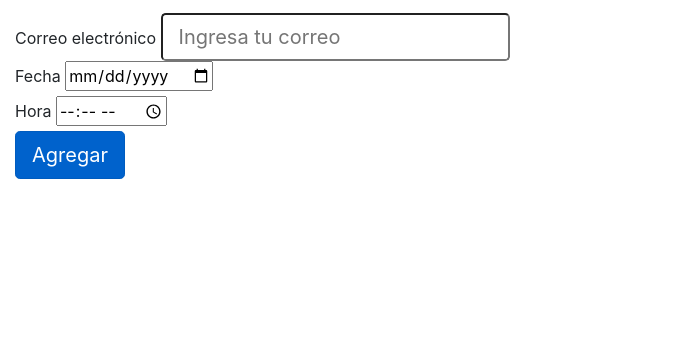
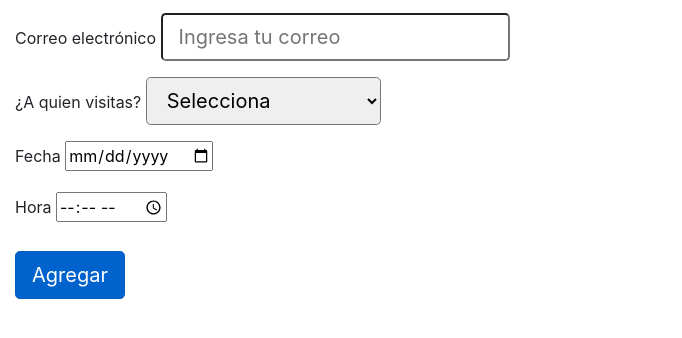
Before and after one commit to ViniciaLaraRangel/Proyecto-5-Registro-de-visitantes, a website: page src/html/registro.html in a window 1280 px wide. Shown: the part 162-500 px from the top of the page, without its empty margins (0-682 px from the left). Drawn offline with nearby package versions, Linux system fonts and the light colour scheme.

Commit message:
Agregando select 'a quien visitas

```diff
--- a/src/html/registro.html
+++ b/src/html/registro.html
@@ -32,6 +32,7 @@
                 <h2>Bienvenido</h2>
             </div>
             <form>
+                <!--Nombre completo-->
                 <div class="col-md-12">
                     <!--Nombre del invitado -->
                     <div class="form-group">
@@ -40,14 +41,30 @@
                     </div>
                 </div>
 
-                <!--Nombre y correo del invitado -->
+                <!--Correo del invitado -->
                 <div class="col-md-12">
                     <label for="mail">Correo electrónico</label>
                     <input type="email" id="useremail" class="form-control-lg" aria-describedby="emailHelp" placeholder="Ingresa tu correo">
                 </div>
 
+                <!--Anfitrión al que visita-->
+                <div class="col-md-12 mt-3">
+                    <!--Nombre del invitado -->
+                    <div class="form-group">
+                        <label for="anfitrión">¿A quien visitas?</label>
+                        <select name="memberList" id="member" class="form-control-lg" required>
+                            <option value="" disabled selected>Selecciona</option>
+                            <option value="KNF ENGINEERING">KNF ENGINEERING</option>
+                            <option value="AU HAUS">AU HAUS</option>
+                            <option value="LABORATORIA">LABORATORIA</option>
+                            <option value="UPSOCIAL">UPSOCIAL</option>
+                            <!--<input type="text" id="memberName" class="form-control-lg mt-3" size="30px" id="member" placeholder="Ingresa nombre">-->
+                        </select>
+                    </div>
+                </div>
+
                 <!-- Input para agregar fecha del registro -->
-                <div class="col-md-12">
+                <div class="col-md-12 mt-3">
                     <div class="date">
                         <label for="day">Fecha</label>
                         <input type="date" id="registerdate">
@@ -55,15 +72,15 @@
                 </div>
 
                 <!-- Input para agregar fecha del registro -->
-                <div class="col-md-12">
-                        <div class="date">
-                            <label for="hour">Hora</label>
-                            <input type="time" name="hora" id="registertime">
-                        </div>
+                <div class="col-md-12 mt-3">
+                    <div class="date">
+                        <label for="hour">Hora</label>
+                        <input type="time" name="hora" id="registertime">
                     </div>
+                </div>
 
                 <!-- Botón para enviar el registro -->
-                <div class="col-md-12">
+                <div class="col-md-12 mt-4">
                     <button id="safeinfo" class="btn btn-primary btn-lg active">Agregar</button>
                 </div>
             </form>
--- a/src/js/registro.js
+++ b/src/js/registro.js
@@ -22,17 +22,21 @@ document.getElementById('safeinfo').addEventListener('click', event => {
 
   const hora = document.getElementById('registertime').value;
 
+  const anfitrion = document.getElementById('member').value;
+
   // const hora = document.getElementById('registertime').value;
-  console.log(nombre, correo);
+  console.log(anfitrion);
   db.collection('register').add({
     name: nombre,
     email: correo,
     date: fecha,
-    time: hora
-
+    time: hora,
+    member: anfitrion
   }).then(result => {
     location.reload(true);
   }).catch(error => {
     console.log('noooooo');
   });
 });
+
+// window.
```
